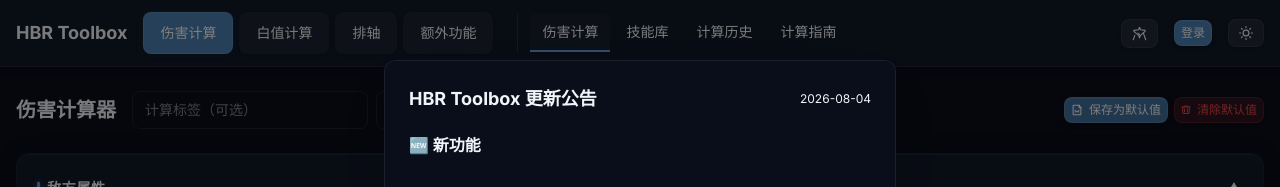
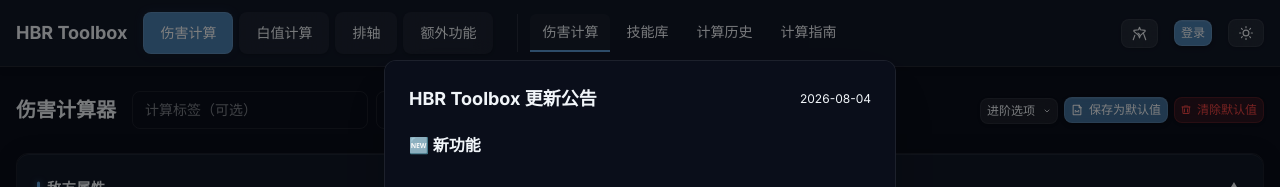
Before and after one commit to RoyWu0922/hbr_calc_web, a React (Vite) app: page / in a window 1280 px wide. Shown: the top 187 px of the page. Built offline with nearby package versions, Linux system fonts and the light colour scheme; a web font is replaced by a local one.

Commit message:
feat: 进阶选项下拉栏UI

```diff
--- a/src/components/DamageCalc/DamageCalculator.tsx
+++ b/src/components/DamageCalc/DamageCalculator.tsx
@@ -11,6 +11,7 @@
 import { getSkillOrder, sortByOrder } from '../../engine/skillOrder';
 import { saveToHistory, updateHistoryEntry } from '../../utils/storage';
 import { saveUserDefaults, loadUserDefaults, clearUserDefaults, UserDefaults } from '../../engine/userDefaults';
+import { loadAdvancedOptions, saveAdvancedOptions } from '../../engine/advancedOptions';
 import { encodeShareData, decodeShareData } from '../../utils/shareUrl';
 import DamageResult from './DamageResult';
 import ImageInfoTip from '../ImageInfoTip';
@@ -103,6 +104,8 @@
   const [smallChainHits, setSmallChainHits] = useState(init?.smallChainHits ?? 0);
   const [bodyWeightStr, setBodyWeightStr] = useState(init?.bodyWeightStr ?? '');
   const [loadedEntryId, setLoadedEntryId] = useState<number | null>(null);
+  const [advanced, setAdvanced] = useState(loadAdvancedOptions);
+  const [showAdvanced, setShowAdvanced] = useState(false);
 
   useEffect(() => {
     if (initialData) {
@@ -123,6 +126,8 @@
   }, [skill, stats, buffs, debuffs, weaknesses, equipment, bonus, od, breakParams, score, chainMul, breakMul, odMul, floatVal, bonusDmg]);
 
   useEffect(() => { runCalc(); }, [runCalc]);
+
+  useEffect(() => { saveAdvancedOptions(advanced); }, [advanced]);
 
   const handleSave = async () => {
     if (!result) return; setSaving(true);
@@ -291,6 +296,32 @@
           </button>
         </div>
         <div className="flex gap-1.5 items-center ml-auto">
+          <div className="relative">
+            <button className={`btn btn-xs px-2 ${showAdvanced ? 'btn-primary' : 'btn-secondary'}`}
+              onClick={() => setShowAdvanced(o => !o)} title="进阶选项">
+              进阶选项
+              <svg width="8" height="8" viewBox="0 0 24 24" fill="none" stroke="currentColor" strokeWidth="2.5" strokeLinecap="round" strokeLinejoin="round" className="ml-1"><path d="M6 9l6 6 6-6"/></svg>
+            </button>
+            {showAdvanced && (
+              <div className="absolute right-0 top-full mt-1 z-30 rounded-lg border p-2 flex flex-col gap-1.5 min-w-[150px] shadow-lg"
+                style={{ background: 'var(--app-bg)', borderColor: 'var(--app-glass-border)' }}>
+                <label className="flex items-center gap-1.5 cursor-pointer select-none text-xs text-text-muted"
+                  onClick={() => setAdvanced(a => ({ ...a, hideWhiteBonus: !a.hideWhiteBonus }))}>
+                  <div className={`w-4 h-4 rounded flex items-center justify-center border transition-all ${advanced.hideWhiteBonus ? 'bg-accent border-accent' : 'toggle-off'}`}>
+                    {advanced.hideWhiteBonus && <svg width="10" height="10" viewBox="0 0 12 12" fill="none"><path d="M2.5 6l2.5 2.5 4.5-5" stroke="white" strokeWidth="1.5" strokeLinecap="round" strokeLinejoin="round"/></svg>}
+                  </div>
+                  隐藏全部白值加成填写框
+                </label>
+                <label className="flex items-center gap-1.5 cursor-pointer select-none text-xs text-text-muted"
+                  onClick={() => setAdvanced(a => ({ ...a, manualSkill: !a.manualSkill }))}>
+                  <div className={`w-4 h-4 rounded flex items-center justify-center border transition-all ${advanced.manualSkill ? 'bg-accent border-accent' : 'toggle-off'}`}>
+                    {advanced.manualSkill && <svg width="10" height="10" viewBox="0 0 12 12" fill="none"><path d="M2.5 6l2.5 2.5 4.5-5" stroke="white" strokeWidth="1.5" strokeLinecap="round" strokeLinejoin="round"/></svg>}
+                  </div>
+                  手动填写技能
+                </label>
+              </div>
+            )}
+          </div>
           <button className="btn btn-primary btn-xs" onClick={handleSaveDefaults} title="将当前所有输入的数值保存为默认值，下次打开页面自动填入">
             <svg width="12" height="12" viewBox="0 0 14 14" fill="none" className="mr-0.5"><path d="M10.5 1.5H3a.5.5 0 00-.5.5v10a.5.5 0 00.5.5h8a.5.5 0 00.5-.5V4l-2.5-2.5z" stroke="currentColor" strokeWidth="1.2"/><path d="M9.5 1.5V4a.5.5 0 00.5.5h2.5" stroke="currentColor" strokeWidth="1.2"/><path d="M5 9.5V7l2 2.5L9 7v2.5" stroke="currentColor" strokeWidth="1" strokeLinecap="round" strokeLinejoin="round"/></svg>
             保存为默认值
```
